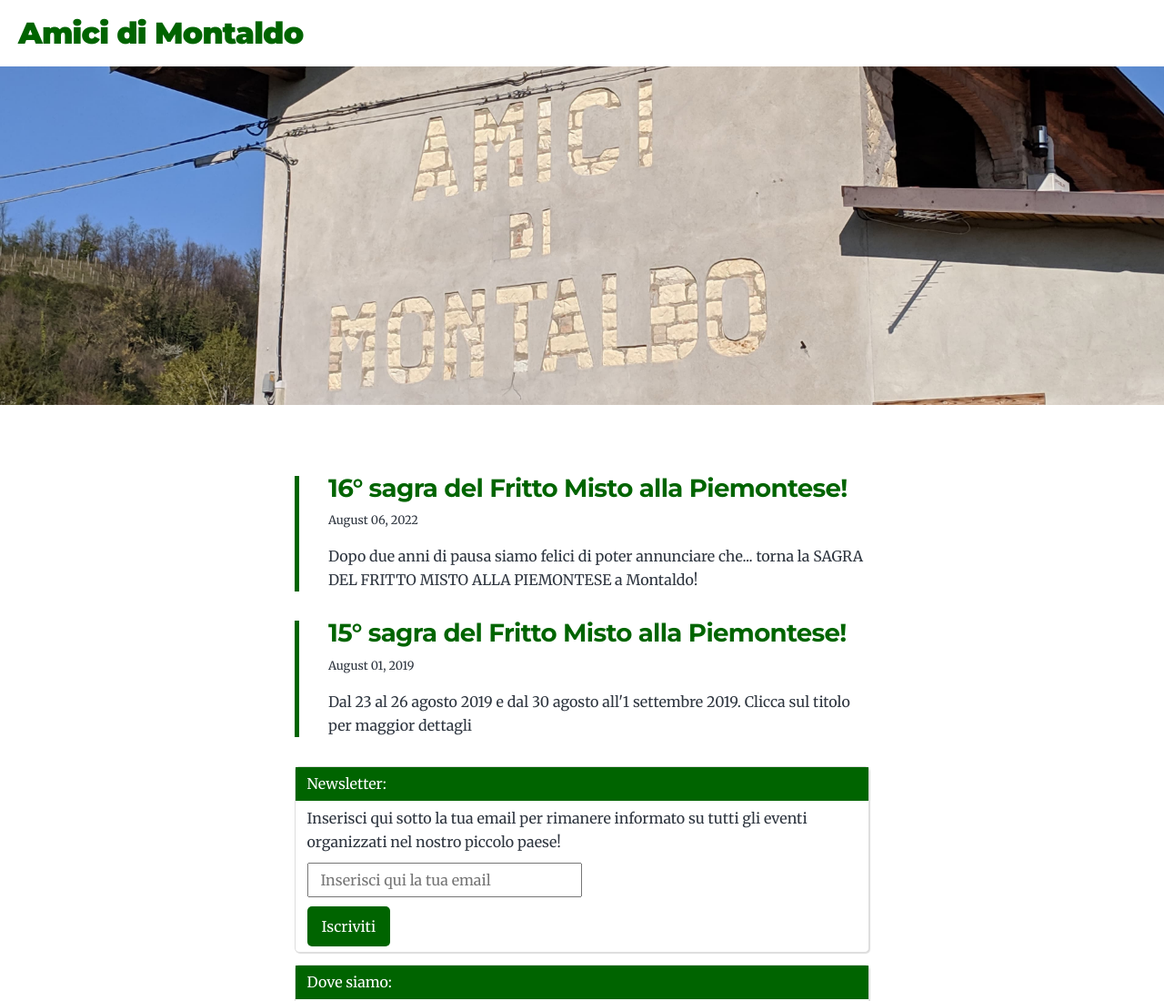
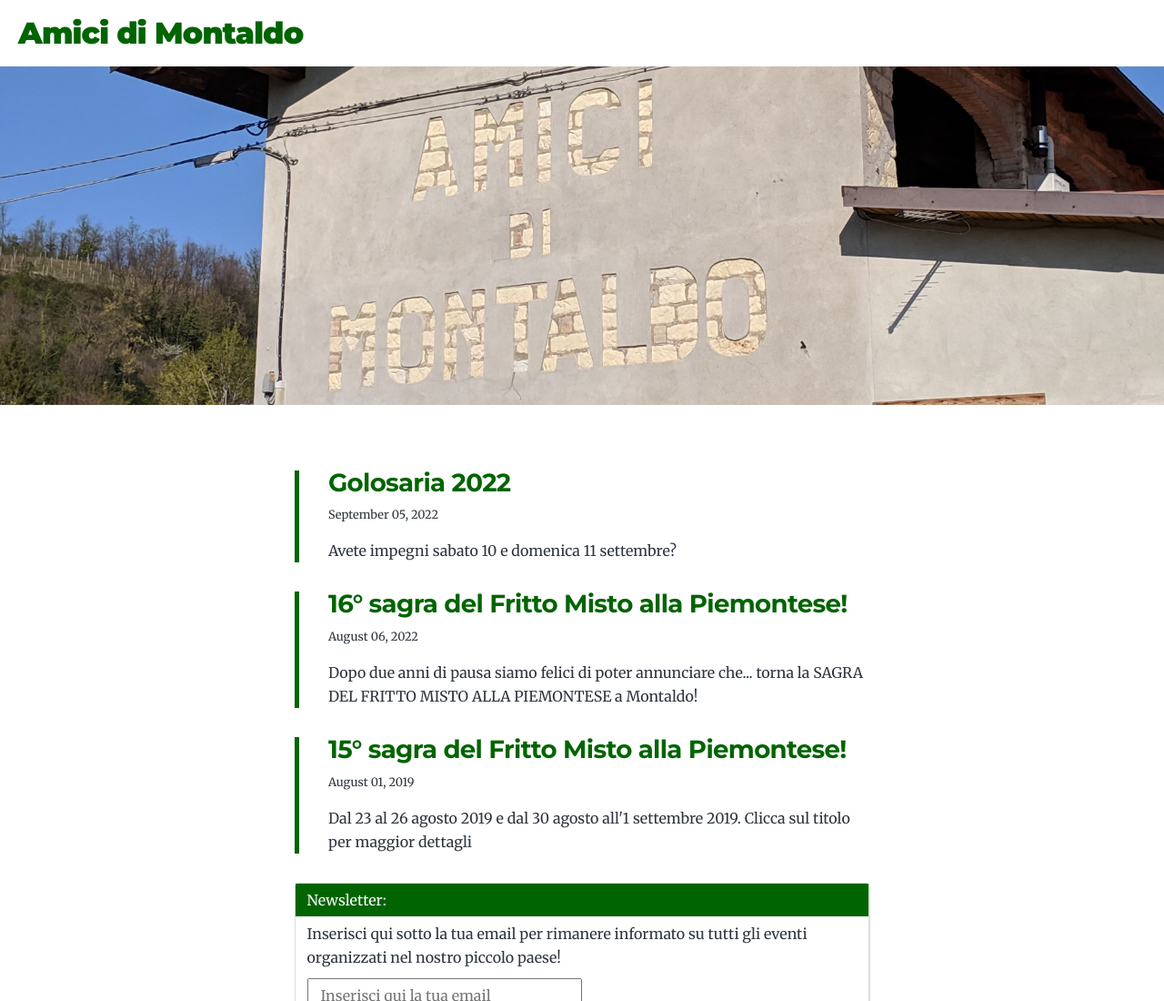
Before and after one commit to davidescarioni/amicidimontaldo, a Gatsby site: page / in a window 1280 px wide. Shown: the top 1100 px of the page at 91% size. Built offline with nearby package versions, Linux system fonts and the light colour scheme; Gatsby itself is replaced by a stand-in of ours; grey boxes are pictures that could not be loaded.

Commit message:
Update Golosaria 2022

```diff
--- /dev/null
+++ b/content/blog/Golosaria 2022/index.md
@@ -0,0 +1,11 @@
+---
+title: Golosaria 2022
+date: "2022-09-05T13:19:09.121Z"
+description: "Avete impegni sabato 10 e domenica 11 settembre?"
+---
+
+Cari amici,
+
+quasi non abbiamo ancora spento i fuochi per la fine della nostra sagra che già ripartiamo! Questo fine settimana infatti saremo a **Golosaria**, evento organizzato dal comune di **Cerrina Monferrato (AL)**. **Sabato 10 settembre**, a partire dalle **h. 19**, e **domenica 11 a pranzo**, a partire dalle **h. 12.30**, parteciperemo alla manifestazione, insieme ad altre proloco limitrofe, con il nostro stand gastronomico che, per l’occasione, presenterà un **tris d’antipasti, composto da carne cruda piemontese, salumi e formaggi locali a km. 0**. Oltre al tris, sarà possibile anche optare per il singolo piatto di ciascuna delle portate presentate. Qui maggiori informazioni sull’[evento Facebook](https://www.facebook.com/events/2968296603467832)
+
+Vi aspettiamo!
--- a/src/pages/index.js
+++ b/src/pages/index.js
@@ -75,7 +75,7 @@ export default BlogIndex
  *
  * See: https://www.gatsbyjs.com/docs/reference/built-in-components/gatsby-head/
  */
-export const Head = () => <Seo title="All posts" />
+export const Head = () => <Seo title="Home Page" />
 
 export const pageQuery = graphql`
   query {
--- a/src/style.css
+++ b/src/style.css
@@ -240,6 +240,7 @@ table thead tr th {
   padding: var(--spacing-10) var(--spacing-5);
   margin-bottom: 0;
   padding-bottom: 0;
+  flex: 1;
 }
 
 .global-wrapper[data-is-root-path="true"] .bio {
@@ -347,6 +348,12 @@ table thead tr th {
   }
 }
 
+#gatsby-focus-wrapper {
+  display: flex;
+  flex-direction: column;
+  min-height: 100vh;
+}
+
 #header {
   width: 100%;
   padding: 20px;
```
